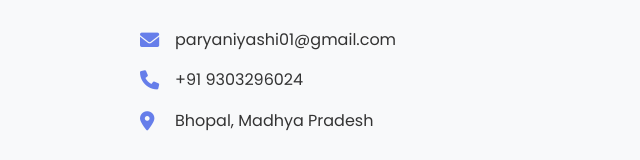
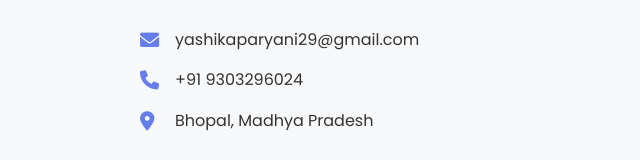
Before and after one commit to yashikaparyani/portfolio, a plain HTML site: page index.html in a window 1280 px wide. Shown: the part 4453-4613 px from the top of the page, 0-640 px from the left. Drawn offline with Linux system fonts and the light colour scheme.

Commit message:
portfolio

```diff
--- a/index.html
+++ b/index.html
@@ -296,7 +296,7 @@
                     <div class="contact-details">
                         <div class="contact-item">
                             <i class="fas fa-envelope"></i>
-                            <span>paryaniyashi01@gmail.com</span>
+                            <span>yashikaparyani29@gmail.com</span>
                         </div>
                         <div class="contact-item">
                             <i class="fas fa-phone"></i>
```
